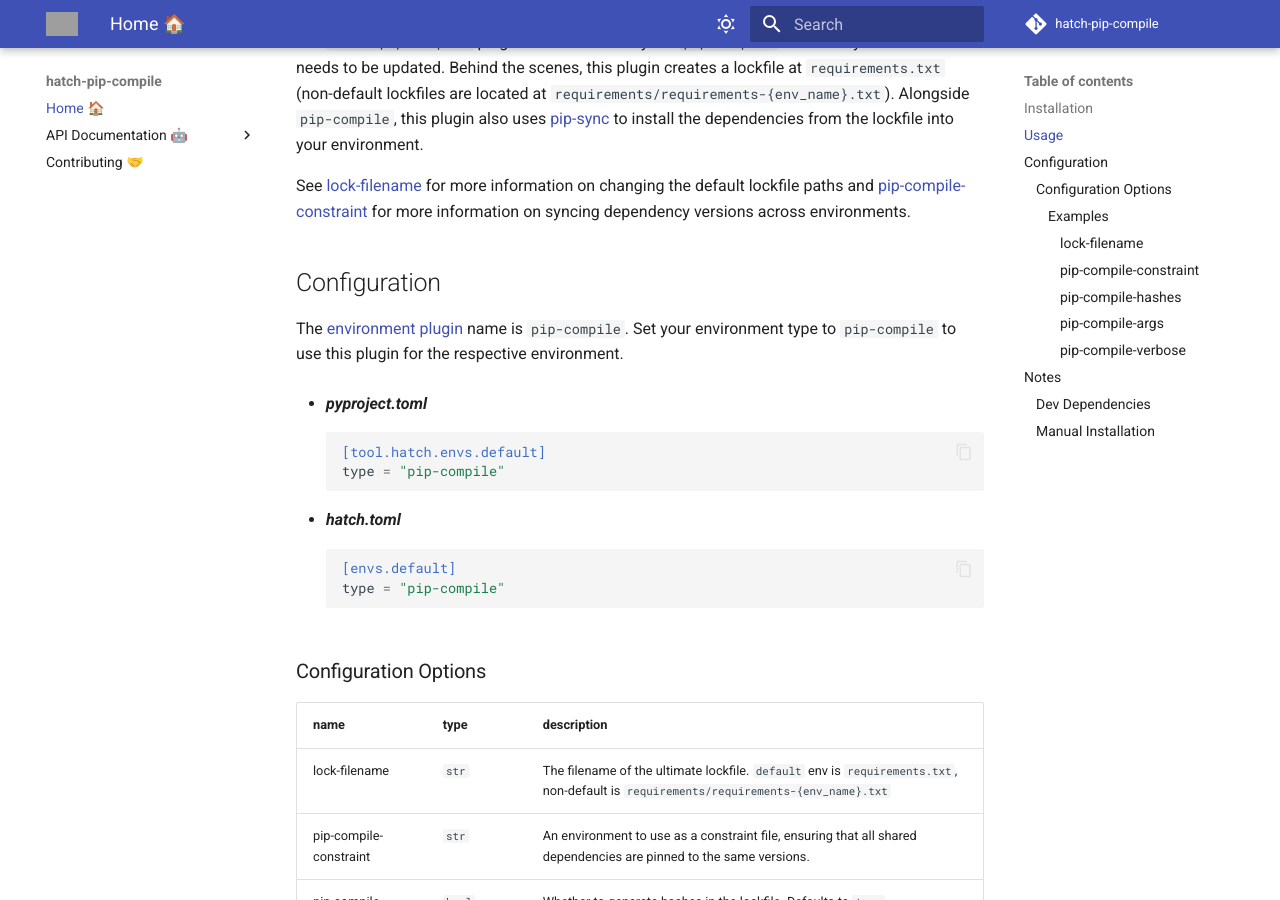
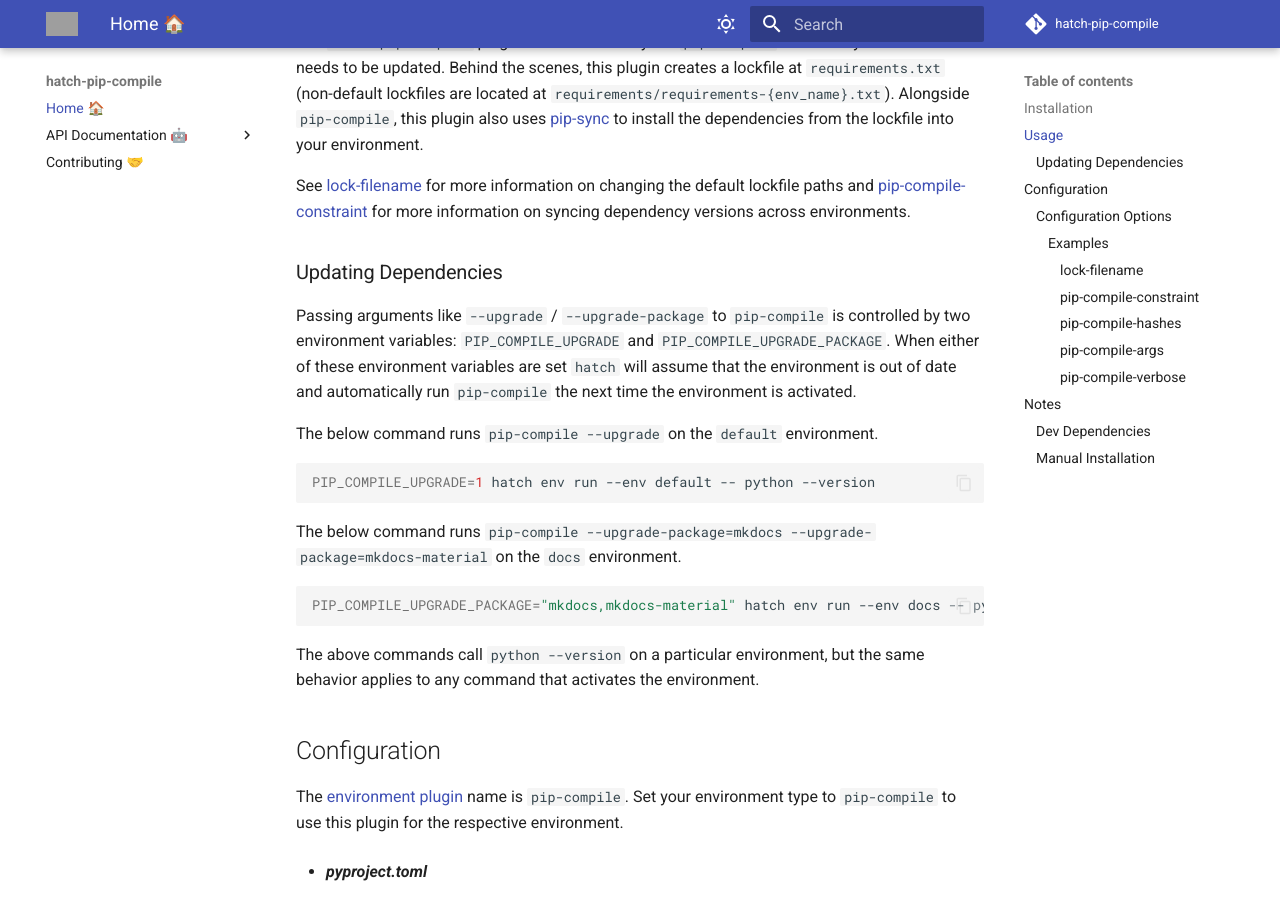
Before and after one commit to juftin/hatch-pip-compile, an MkDocs documentation site: the page built from docs/index.md, in a window 1280 px wide and 900 px high, scrolled down 1227 px. Built offline with MkDocs 1.6.1 and Material for MkDocs 9.7.7, drawn with Linux system fonts in a browser that asks for light colours; comment, search, counter and statistics services are not loaded; grey boxes are pictures that could not be loaded.

Commit message:
✨ --upgrade

````diff
--- a/docs/index.md
+++ b/docs/index.md
@@ -60,6 +60,30 @@
 See [lock-filename](#lock-filename) for more information on changing the default
 lockfile paths and [pip-compile-constraint](#pip-compile-constraint) for more
 information on syncing dependency versions across environments.
+
+### Updating Dependencies
+
+Passing arguments like `--upgrade` / `--upgrade-package` to `pip-compile` is
+controlled by two environment variables: `PIP_COMPILE_UPGRADE` and
+`PIP_COMPILE_UPGRADE_PACKAGE`. When either of these environment variables are
+set `hatch` will assume that the environment is out of date and automatically
+run `pip-compile` the next time the environment is activated.
+
+The below command runs `pip-compile --upgrade` on the `default` environment.
+
+```shell
+PIP_COMPILE_UPGRADE=1 hatch env run --env default -- python --version
+```
+
+The below command runs `pip-compile --upgrade-package=mkdocs --upgrade-package=mkdocs-material`
+on the `docs` environment.
+
+```shell
+PIP_COMPILE_UPGRADE_PACKAGE="mkdocs,mkdocs-material" hatch env run --env docs -- python --version
+```
+
+The above commands call `python --version` on a particular environment,
+but the same behavior applies to any command that activates the environment.
 
 ## Configuration
 
````
Also changed, not shown: README.md (+24 -0 lines), requirements.txt (+6 -6 lines), 1 other file.
